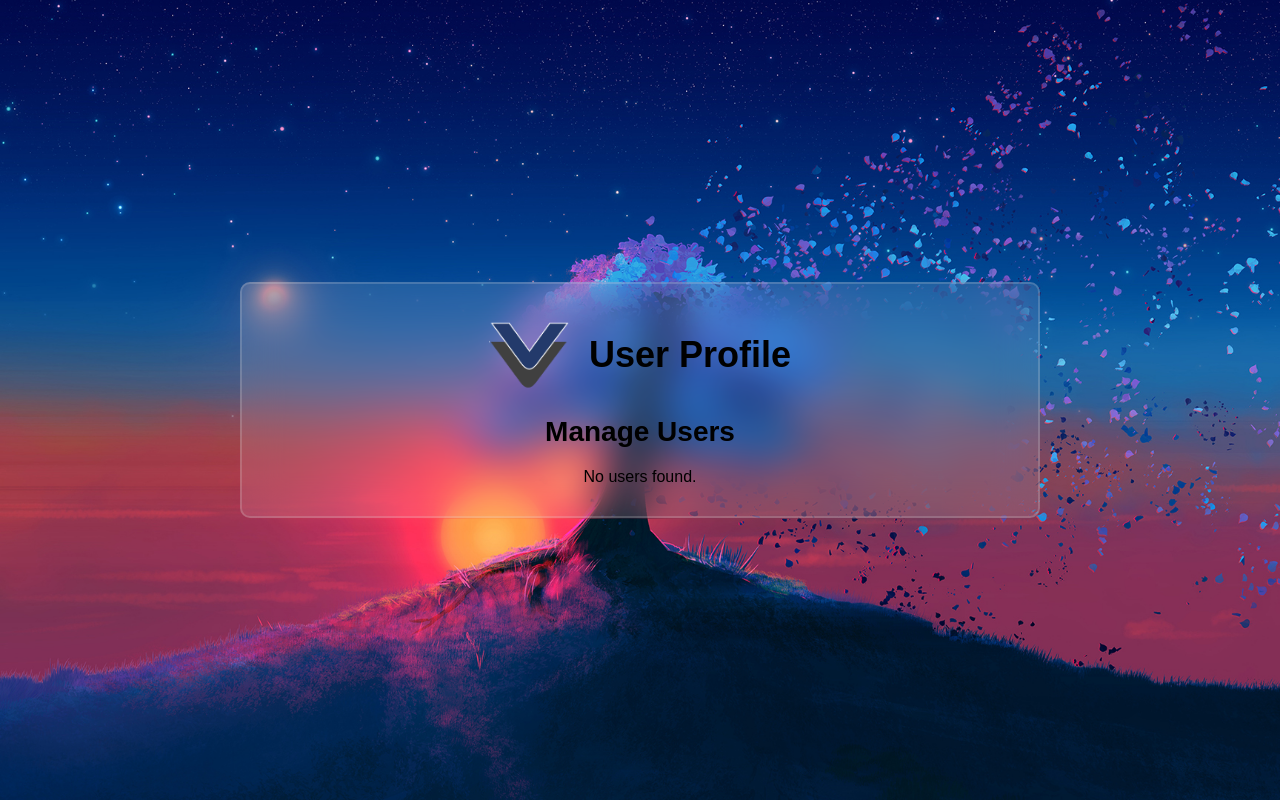
After one commit to LeakyEarth2000/VVT-Project-Manager, a Python web app: template website/templates/user_profile.html in a window 1280 px wide. The commit adds this page. Run offline with Jinja, Linux system fonts and the light colour scheme; the template is opened without the code that fills it, so the values that code supplies are empty.

Commit message:
added user profile management

```diff
--- /dev/null
+++ b/website/static/UserProfile/style.css
@@ -0,0 +1,83 @@
+/* Reset and base styles */
+* {
+    margin: 0;
+    padding: 0;
+    box-sizing: border-box;
+    font-family: 'Poppins', sans-serif;
+}
+
+/* Background */
+body {
+    display: flex;
+    justify-content: center;
+    align-items: center;
+    min-height: 100vh;
+    background: url('/static/assets/rbackground.jpg') no-repeat center/cover;
+}
+
+/* User profile wrapper */
+.user-profile-wrapper {
+    display: flex;
+    flex-direction: column;
+    align-items: center;
+    background: rgba(255, 255, 255, 0.1);
+    border: 2px solid rgba(225, 225, 225, 0.2);
+    backdrop-filter: blur(20px);
+    border-radius: 10px;
+    padding: 30px 40px;
+    text-align: center;
+    width: 80%;
+    max-width: 800px;
+    margin: 20px;
+}
+
+/* Header styles */
+header {
+    display: flex;
+    align-items: center;
+    margin-bottom: 20px;
+}
+
+.logo {
+    width: 80px;
+    height: auto;
+    margin-right: 20px;
+}
+
+header h1 {
+    font-size: 36px;
+}
+
+/* User details */
+.user-details {
+    width: 100%;
+}
+
+.user-details h2 {
+    font-size: 28px;
+    margin-bottom: 20px;
+}
+
+.users-list {
+    display: flex;
+    flex-direction: column;
+    align-items: center;
+}
+
+.user-item {
+    background: rgba(0, 0, 0, 0.6);
+    color: #fff;
+    border: 2px solid rgba(225, 225, 225, 0.2);
+    border-radius: 5px;
+    padding: 10px 20px;
+    margin: 10px 0;
+    text-decoration: none;
+    font-size: 18px;
+    width: 100%;
+    max-width: 600px;
+    text-align: left;
+}
+
+.user-item:hover {
+    background: rgba(0, 0, 0, 0.8);
+}
--- /dev/null
+++ b/website/templates/user_profile.html
@@ -0,0 +1,32 @@
+<!DOCTYPE html>
+<html lang="en">
+<head>
+    <meta charset="UTF-8">
+    <meta name="viewport" content="width=device-width, initial-scale=1.0">
+    <title>User Profile</title>
+    <link rel="stylesheet" href="/static/UserProfile/style.css">
+    <link href='https://unpkg.com/boxicons@2.1.4/css/boxicons.min.css' rel='stylesheet'>
+</head>
+<body>
+    <div class="user-profile-wrapper">
+        <header>
+            <a href="{{ url_for('views.home') }}">
+                <img src="{{ url_for('static', filename='assets/vvtEng.png') }}" alt="VVT Engineering Logo" class="logo">
+            </a>
+            <h1>User Profile</h1>
+        </header>
+        <div class="user-details">
+            <h2>Manage Users</h2>
+            <div class="users-list">
+                {% if users %}
+                    {% for user in users %}
+                        <a href="#" class="user-item">{{ user.username }}</a>
+                    {% endfor %}
+                {% else %}
+                    <p>No users found.</p>
+                {% endif %}
+            </div>
+        </div>
+    </div>
+</body>
+</html>
```
Also changed, not shown: website/auth.py (+16 -3 lines), website/static/About/style.css (+0 -7 lines), website/static/Register/style.css (+39 -9 lines), website/templates/register.html (+17 -2 lines), website/templates/registerAuthorise.html (+4 -4 lines), instance/database.db, website/static/assets/rabackground.jpg.
